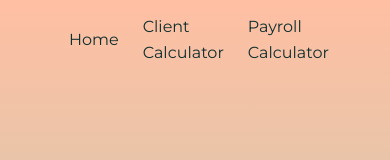
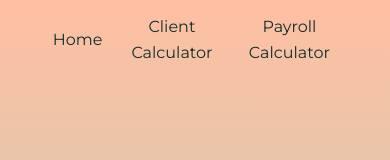
Before and after one commit to restropiajr/Hourly-Mind, a Next.js app: page / in a window 390 px wide. Shown: the top 160 px of the page. Built offline with nearby package versions, Linux system fonts and the light colour scheme.

Commit message:
Adjusted mobile

```diff
--- a/src/components/Footer.tsx
+++ b/src/components/Footer.tsx
@@ -7,7 +7,7 @@ type FooterProps = {
 export const Footer: FC<FooterProps> = () => {
   return (
     <footer className="flex h-[160px] w-full items-center justify-center border-t border-white/60 bg-[#FFBFA3]/60">
-      <div className="flex w-2/3 flex-col items-center justify-center gap-4">
+      <div className="flex w-full flex-col items-center justify-center gap-4">
         <p>Copyright &copy; 2025 Roland Estropia Jr.</p>
         <p>All Rights Reserved</p>
         <div className="flex gap-2">
--- a/src/components/Header.tsx
+++ b/src/components/Header.tsx
@@ -3,14 +3,12 @@
 import { FC, useEffect, useState } from 'react'
 import Link from 'next/link'
 import { cm } from '@/utils'
-import { useBreakpoint } from '@/hooks'
 
 type HeaderProps = {
   //
 }
 
 export const Header: FC<HeaderProps> = () => {
-  const { isMobile } = useBreakpoint()
   const [navBG, setNavBG] = useState<string>('bg-transparent')
 
   useEffect(() => {
@@ -27,8 +25,6 @@ export const Header: FC<HeaderProps> = () => {
     }
   }, [])
 
-  console.log('isMobile', isMobile)
-
   return (
     <nav
       className={cm(
@@ -36,15 +32,15 @@ export const Header: FC<HeaderProps> = () => {
         navBG
       )}
     >
-      <div className="flex w-2/3 items-center justify-between gap-4">
+      <div className="flex w-3/4 items-center justify-between gap-4">
         <Link href="/" className="hover-transition link">
           Home
         </Link>
         <div className="flex items-center justify-center gap-4">
-          <Link href="/client-calculator" className="hover-transition link">
+          <Link href="/client-calculator" className="hover-transition link text-center">
             Client Calculator
           </Link>
-          <Link href="/payroll-calculator" className="hover-transition link">
+          <Link href="/payroll-calculator" className="hover-transition link text-center">
             Payroll Calculator
           </Link>
         </div>
```
